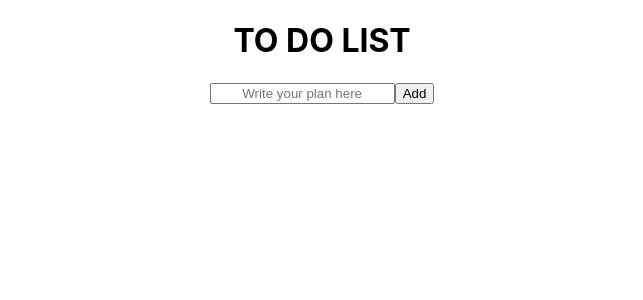
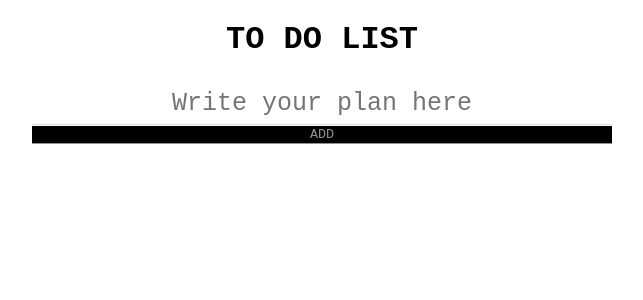
Before and after one commit to Hemanto/Todo-using-context, a React (Create React App) app: page / in a window 1280 px wide. Shown: the top 300 px of the page, without its empty margins (318-961 px from the left). Built offline with nearby package versions, Linux system fonts and the light colour scheme.

Commit message:
delt function

```diff
--- a/src/App.css
+++ b/src/App.css
@@ -45,6 +45,9 @@
 }
 .mainbody{
   text-align: center;
+  font-family: 'Courier New', Courier, monospace;
+  width: 600px;
+  margin: 0 auto;
 }
 
 .listyle{
@@ -55,7 +58,42 @@
 }
 ::placeholder{
   text-align: center;
+  font-family: 'Courier New', Courier, monospace;
 }
 .listyle>*{
   border-bottom: 1px solid rgba(203, 208, 209, 0.705);
+  margin: 10px 0;
+  padding: 10px;
+  display: flex;justify-content:  space-between;
+
 }
+.listyle button{
+  border: none;
+  outline: none;
+  color: aliceblue;
+  background-color: burlywood;
+}
+.listyle button:hover{
+  color: white;
+  background-color: tomato;
+}
+ form input,form button{
+   border: none;
+   outline: none;
+   border-bottom: 1px solid  rgba(203, 208, 209, 0.705);
+   margin:  0 10px;
+   width: -webkit-fill-available;
+
+ }
+ form input{
+  height: 42px;
+  font-size: 25px;;
+ }
+ form button{
+   background-color: black;
+   color:  rgba(203, 208, 209, 0.705);
+   font-family: 'Courier New', Courier, monospace;
+ }
+ h1{
+   font-family: 'Courier New', Courier, monospace;
+ }
--- a/src/DataProvider.js
+++ b/src/DataProvider.js
@@ -1,5 +1,4 @@
 import React, { createContext, useEffect, useState } from 'react'
-import todosData from './todosData';
 
 export const DataContext = createContext();
 
--- a/src/components/InputForm.js
+++ b/src/components/InputForm.js
@@ -20,7 +20,7 @@ const InputForm = () => {
                 setTodoname(e.target.value)
 
             }}/>
-            <button>Add</button>
+            <button>ADD</button>
             </form>
         </div>
     )
--- a/src/components/Todo.js
+++ b/src/components/Todo.js
@@ -1,9 +1,19 @@
-import React, { useContext } from 'react'
+import React,{useContext} from 'react'
+import {DataContext} from '../DataProvider'
 //yeta keno use korlam
 const Todo = ({item,id,markCompleted}) => {
+    const [todos,setTodos] = useContext(DataContext)
+
     const getSytle = {
-        textDecoration: item.completed ? "line-through" : "none"
+         textDecoration: item.completed ? "line-through" : "none"
       };
+      const deletehandler = (id)=>{
+          const delTodos = [...todos]
+          console.log(delTodos);
+          delete delTodos[id]
+          console.log('delete',id);
+          setTodos(delTodos)
+      }
     return (
         <li className='' style={getSytle}>
             <label htmlFor={id}>
@@ -14,6 +24,7 @@ const Todo = ({item,id,markCompleted}) => {
                  {'  '}
                 {item.text}
             </label>
+            <button onClick={()=>deletehandler(id)}>Delete</button>
         </li>
     )
 }
```
